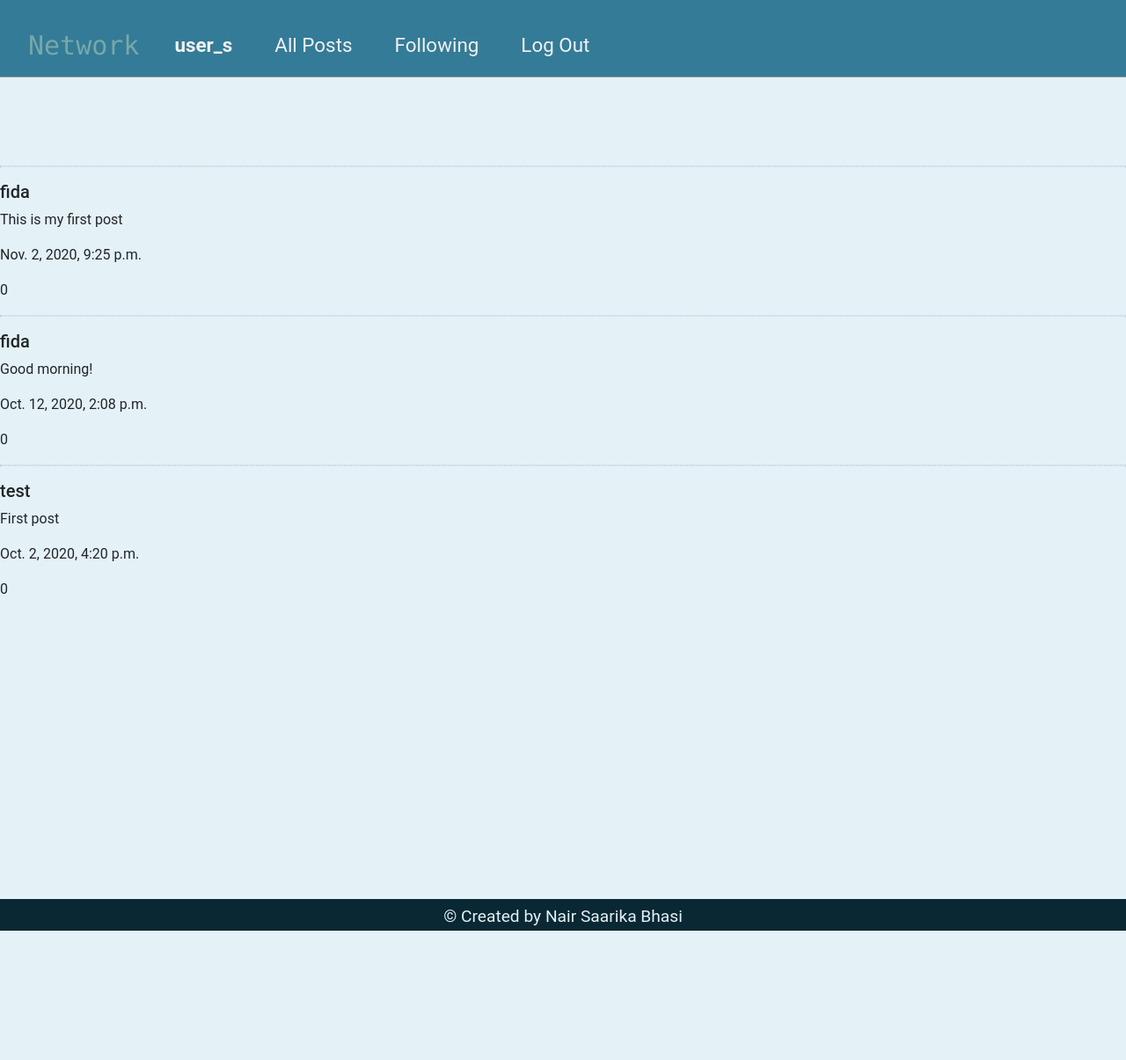
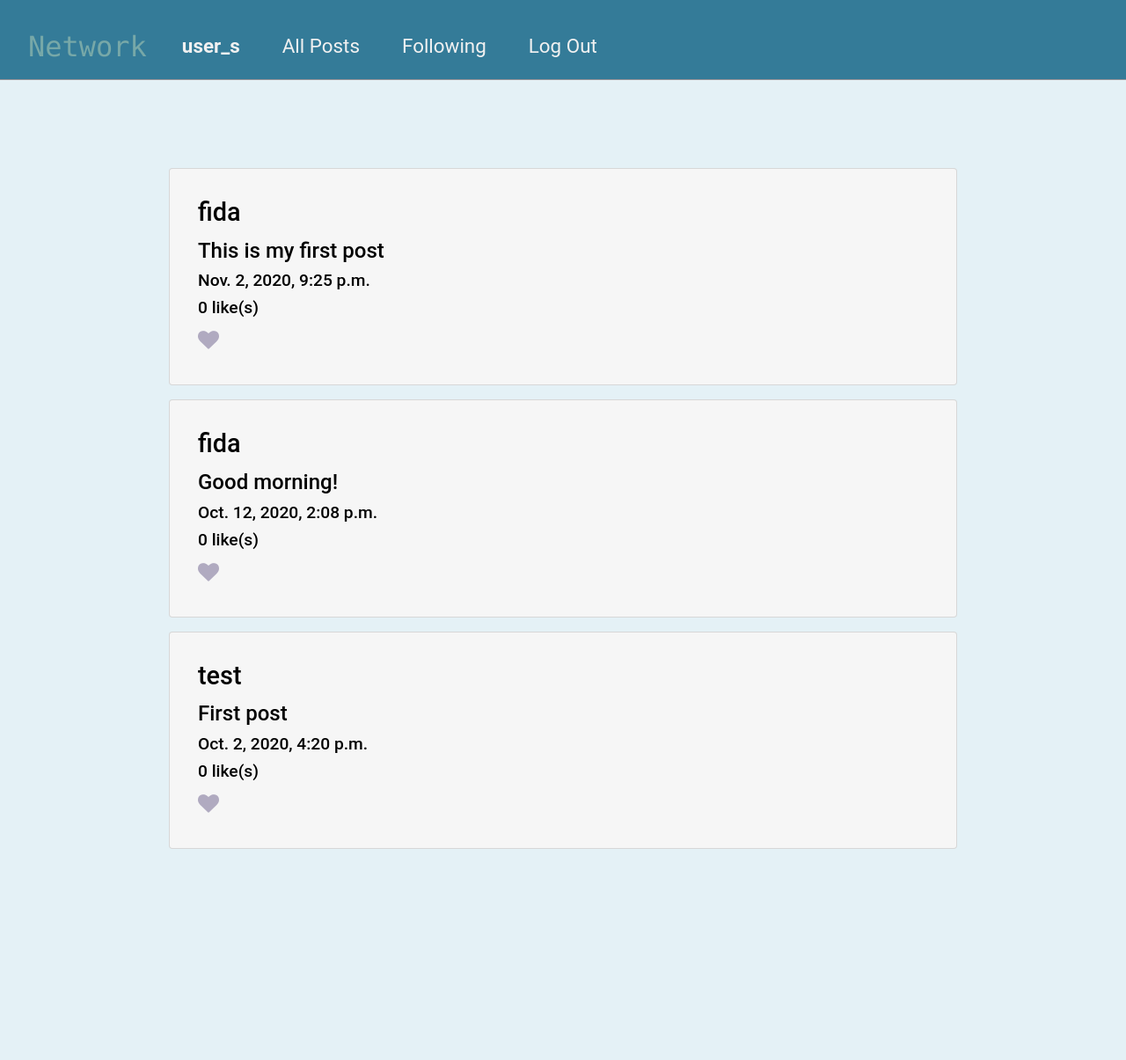
Before and after one commit to saarikabhasi/cs50W-network, a Django app: page /network/following in a window 1280 px wide. Shown: the top 1205 px of the page at 88% size. Before the commit the page ends 1058 px from the top, so only its background shows below. Run offline with Django 3.2, Linux system fonts and the light colour scheme; a user stored in the database is signed in; data comes from the database, SQL or seed files in the repository; tables that the repository leaves empty hold one stand-in row (values such as "Sample post"); some libraries are stand-ins or nearby versions.

Commit message:
CSS: following

```diff
--- a/network/static/network/styles.css
+++ b/network/static/network/styles.css
@@ -34,6 +34,9 @@ footer{
     background: rgb(115, 128, 0);
 
 } */
+button{
+    outline:none !important
+}
 .btn-primary{
     font-size: 1.3rem;
 
@@ -91,7 +94,7 @@ footer{
 
 }
 #logo{
-    font-size: 30px;
+    font-size: 2rem;
     color:#77a8a8;
     margin-left: 1rem;
     margin-top: 1rem;
@@ -163,7 +166,7 @@ div#signIn{
 }
 
 #newpost-button h1{
-    font-size: 1.7rem;
+    font-size: 1.5rem;
 }
 button.btn-primary{
     font-size: 1.4rem;
@@ -296,10 +299,12 @@ button#edit:hover{
     text-decoration: underline;
 }
 #profile-nav h1{
-    font-size: 4rem;
+    font-size: 1.8rem;
     text-align:center;
+    text-transform: capitalize !important;
 }
 #profile-nav .follow{
-    font-size: 2rem;
+    font-size: 1.5rem;
     text-align:center;
+    text-transform: capitalize !important;
 }
--- a/network/templates/network/following.html
+++ b/network/templates/network/following.html
@@ -11,7 +11,97 @@
         <div class ="message">
 
         </div>
-        <div id ="showposts">
+        <div class = "container-allpost"  >
+
+            {% if allposts.has_other_pages %}
+            <ul class="pagination justify-content-center">
+                {% if allposts.has_previous %}
+                <li class="page-item"><a class="page-link" href="?page={{ allposts.previous_page_number }}">Previous</a></li>
+                {% else %}
+                <li class="page-item disabled"><span class="page-link">Previous</span></li>
+                {% endif %}
+                {% for i in allposts.paginator.page_range %}
+                    {% if allposts.number == i %}
+                        <li class="active page-item"><span class="page-link">{{ i }} <span class="sr-only">(current)</span></span></li>
+                    {% else %}
+                        <li class="page-item"><a class="page-link" href="?page={{ i }}">{{ i }}</a></li>
+                    {% endif %}
+                {% endfor %}
+                {% if allposts.has_next %}
+                <li class="page-item"><a class="page-link" href="?page={{ allposts.next_page_number }}">Next</a></li>
+                {% else %}
+                <li class="disabled page-item"><span class="page-link">Next</span></li>
+                {% endif %}
+            </ul>
+        {% endif %}
+            <section>
+                <article id ="showposts">
+
+                    {% for post in allposts %}
+
+                        <div class = "card" >
+                            <span>
+                                {% with post_username=post.user_id %}
+                                {% ifequal post_username|lower user.username|lower %}
+
+                                    <button id = "edit" name ="edit"type="submit" value= {{post.id}} onclick = "edit_post('{{ post.id }}','{{ post_username }}')"><i class="fa fa-edit" style = "color:#f7786b"></i></button>
+                                    <!-- <div id = "editpost"></div> -->
+
+                                {%endifequal%}
+                                {%endwith%}
+                                <h2 id ="post_userid" class="card-title">{{post.user_id}}</h2>
+                                <h3 id ="post_content">{{post.contents}}</h3>
+                                <h4 id ="post_dateandtime">{{post.date_and_time}}</h4>
+                                <h4 id ='num_likes_{{post.id}}' class='like'>{{post.num_of_likes}} like(s)</h4>
+
+
+                                {% if post.num_of_likes > 0 and post_liked_ids|length  and post.id in post_liked_ids %}
+                                    <button id ="like"  value ="{{post.id}}" ><i class="fa fa-heart" style = "color:#f7786b"></i></button>
+                                {% else %}
+                                    <button id ="like" value ="{{post.id}}" ><i class="fa fa-heart" style = "color:#b0aac0"></i></button>
+                                {% endif %}
+
+
+
+
+                            </span>
+                        </div>
+                    {% empty %}
+
+                    <h5>No posts</h5>
+
+                    {% endfor %}
+
+                </article>
+            </section>
+
+
+
+
+            {% if allposts.has_other_pages %}
+            <ul class="pagination justify-content-center">
+                {% if allposts.has_previous %}
+                <li class="page-item"><a class="page-link" href="?page={{ allposts.previous_page_number }}">Previous</a></li>
+                {% else %}
+                <li class="page-item disabled"><span class="page-link">Previous</span></li>
+                {% endif %}
+                {% for i in allposts.paginator.page_range %}
+                    {% if allposts.number == i %}
+                        <li class="active page-item"><span class="page-link">{{ i }} <span class="sr-only">(current)</span></span></li>
+                    {% else %}
+                        <li class="page-item"><a class="page-link" href="?page={{ i }}">{{ i }}</a></li>
+                    {% endif %}
+                {% endfor %}
+                {% if allposts.has_next %}
+                <li class="page-item"><a class="page-link" href="?page={{ allposts.next_page_number }}">Next</a></li>
+                {% else %}
+                <li class="disabled page-item"><span class="page-link">Next</span></li>
+                {% endif %}
+            </ul>
+        {% endif %}
+        </div>
+
+        <!-- <div id ="showposts">
             {% for post in posts %}
                 <hr class="hr_divide_heading">
                 <div id= "post">
@@ -45,7 +135,7 @@
             <li class="disabled page-item"><span class="page-link">&raquo;</span></li>
             {% endif %}
         </ul>
-    {% endif %}
+    {% endif %} -->
     </article>
 </section>
 {% endblock %}
--- a/network/views.py
+++ b/network/views.py
@@ -526,11 +526,12 @@ def following_posts(request):
 
         userobj = util.get_user_obj(request.user.username)
         posts = paginate(request,get_all_posts_of_user_network(request,userobj))
+        post_liked_ids = get_myliked_post(request).values_list("id",flat= True)
+        return render (request, "network/following.html",{
+            "allposts": posts,
+            "post_liked_ids":post_liked_ids,
 
-        return render (request, "network/following.html",{
-            "posts": posts},
-
-        )
+        })
     else:
 
         return HttpResponseRedirect(reverse("network:login"))
```
Also changed, not shown: network/templates/network/index.html (line endings or trailing spaces).
